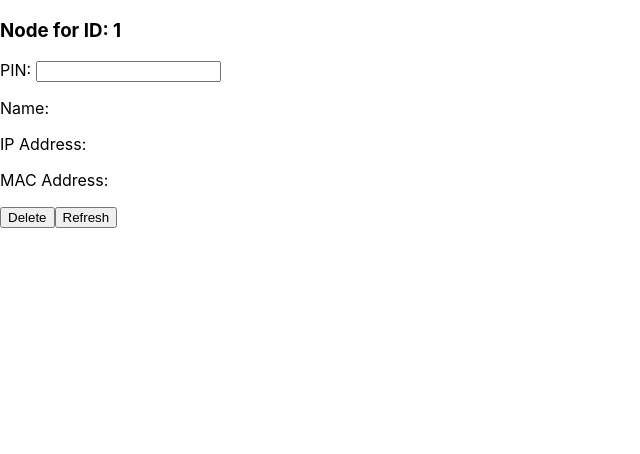
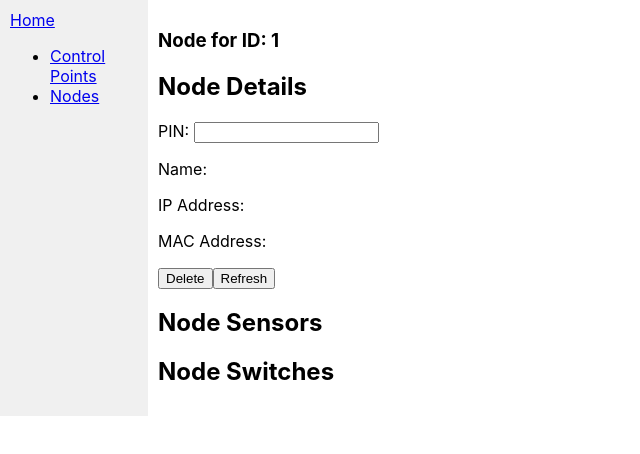
Before and after one commit to ltruelove/GoHomeUI, a React (Create React App) app in the folder go-home-ui/: page /node/1 in a window 1280 px wide. Shown: the top 454 px of the page, without its empty margins (0-640 px from the left). Built offline with nearby package versions, Linux system fonts and the light colour scheme; no server answers.

Commit message:
Add rudimentary left nav

```diff
--- a/go-home-ui/src/App.js
+++ b/go-home-ui/src/App.js
@@ -5,10 +5,23 @@ import ControlPoints from './ControlPoints';
 import ControlPoint from './ControlPoint';
 import Nodes from './Nodes';
 import Node from './Node';
+import Nav from './Nav';
 
 export default function App(){
   return (
+    <div className="GoHomeUIApp">
       <BrowserRouter>
+        <div style={{ display: "flex" }}>
+          <div
+            style={{
+              padding: "10px",
+              width: "10%",
+              background: "#f0f0f0"
+            }}
+          >
+            <Nav />
+          </div>
+          <div style={{ flex: 1, padding: "10px" }}>
             <Routes>
               <Route exact path="/" element={<Home />} />
               <Route path="controlPoints" element={<ControlPoints />} />
@@ -16,6 +29,9 @@ export default function App(){
               <Route path="nodes" element={<Nodes />} />
               <Route path="node/:id" element={<Node />} />
             </Routes>
+          </div>
+        </div>
       </BrowserRouter>
+    </div>
   )
 }
--- /dev/null
+++ b/go-home-ui/src/Nav.js
@@ -0,0 +1,25 @@
+import React from 'react';
+import { Link } from 'react-router-dom';
+
+export default class Nav extends React.Component {
+    render() {
+        return (
+            <nav className="Nav">
+                <div className="Nav__container">
+                    <Link to="/" className="Nav__brand">Home</Link>
+
+                    <div className="Nav__right">
+                        <ul className="Nav__item-wrapper">
+                            <li className="Nav__item">
+                                <Link className="Nav__link" to="/controlPoints">Control Points</Link>
+                            </li>
+                            <li className="Nav__item">
+                                <Link className="Nav__link" to="/nodes">Nodes</Link>
+                            </li>
+                        </ul>
+                    </div>
+                </div>
+            </nav>
+        );
+    }
+}
--- a/go-home-ui/src/NodeData.js
+++ b/go-home-ui/src/NodeData.js
@@ -124,6 +124,7 @@ class NodeData extends Component{
     render(){
         return (
             <>
+            <h2>Node Details</h2>
             <p>PIN: <input onChange={this.handlePIN} type="password" id="requestPIN" /></p>
             <p>Name: {this.state.record.Name}</p>
             <p>IP Address: {this.state.record.IpAddress}</p>
@@ -132,10 +133,12 @@ class NodeData extends Component{
             <button onClick={() => this.getNodeData(this.state.recordId)}>Refresh</button>
             <br />
 
+            <h2>Node Sensors</h2>
             {this.state.allSensors.map((sensor) => (
                 this.displaySensorData(sensor)
             ))}
 
+            <h2>Node Switches</h2>
             {this.state.allSwitches.map((nodeSwitch) => (
                 this.displaySwitchData(nodeSwitch)
             ))}
--- a/go-home-ui/src/Nodes.js
+++ b/go-home-ui/src/Nodes.js
@@ -23,7 +23,7 @@ class Nodes extends Component{
     render(){
         return (
             <>
-            <h3>Nodes</h3>
+            <h2>Nodes</h2>
             <ul>
                 {this.state.allNodes.map((node) => (
                     <li key={node.Id}>
```
Lines whose indentation alone changed are shown as unchanged.
